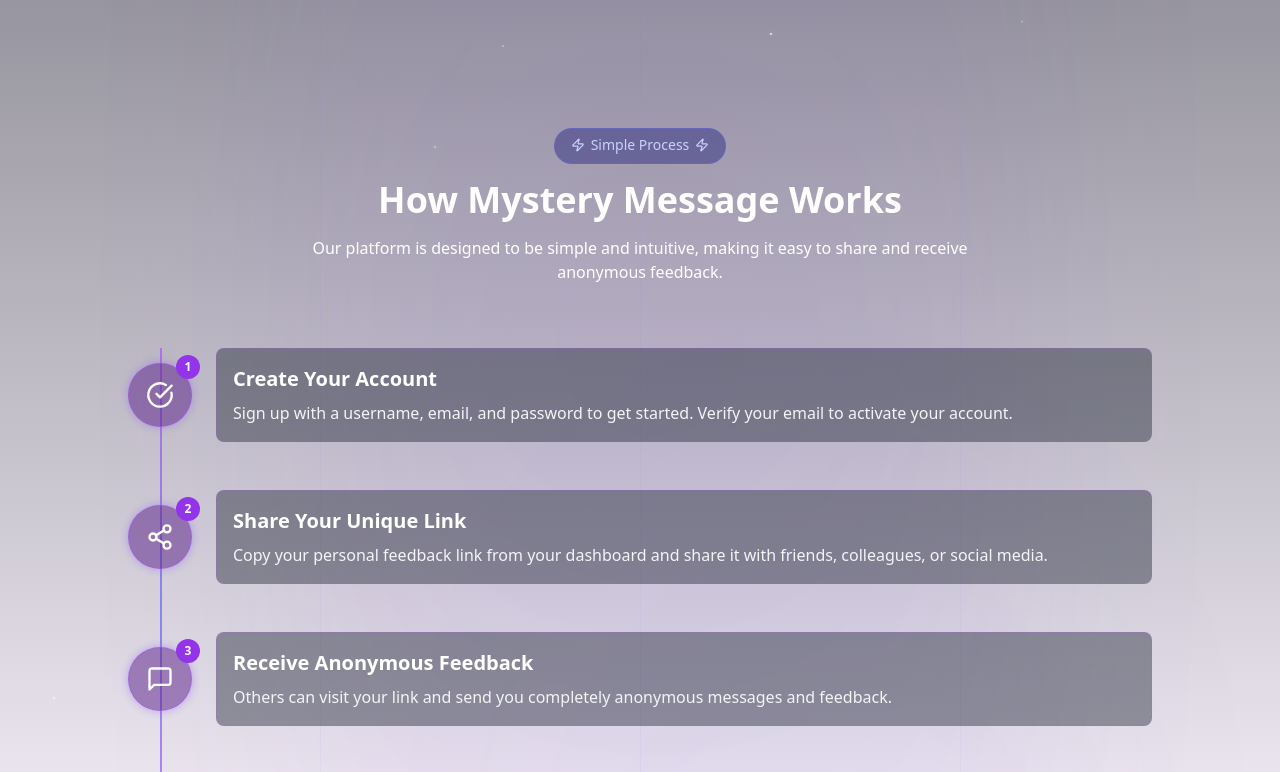
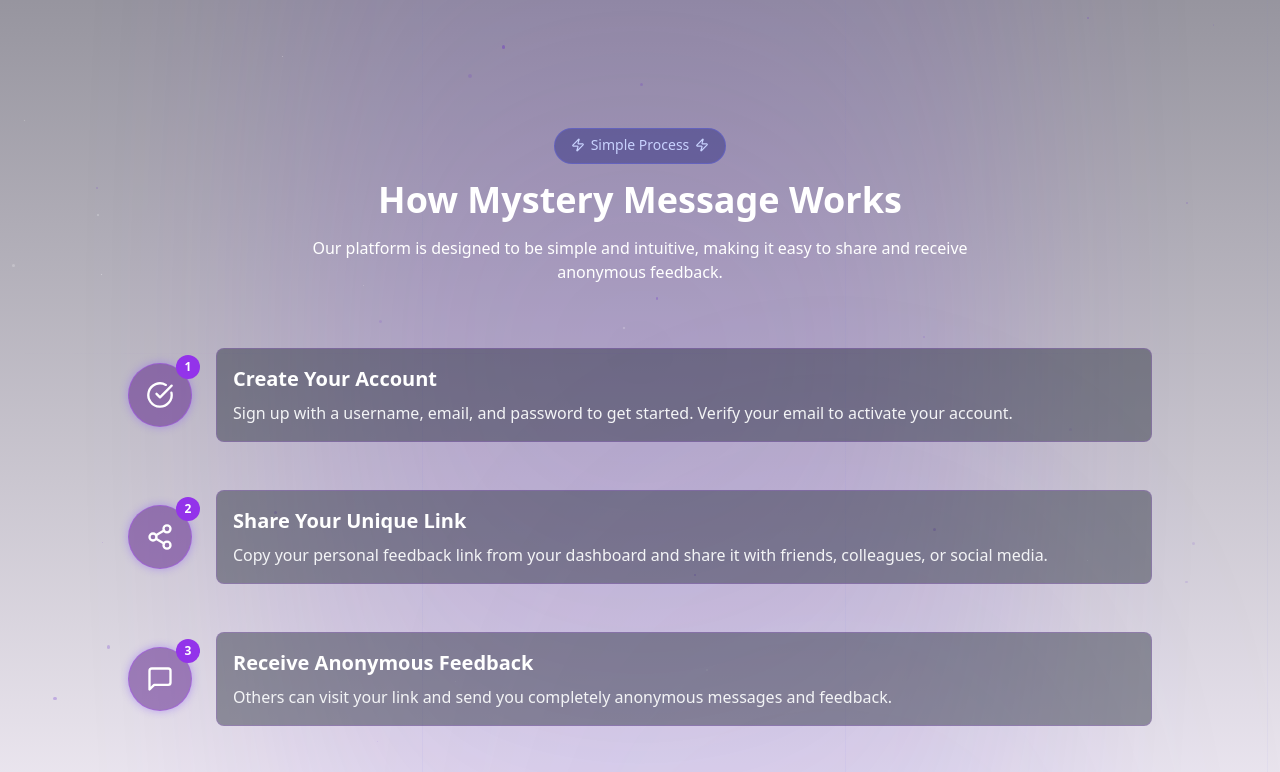
Before and after one commit to Sahilvishwa2108/feedback_app, a Next.js app: page /about in a window 1280 px wide. Shown: the part 1380-2152 px from the top of the page. Built offline with nearby package versions, Linux system fonts and the light colour scheme.

Commit message:
Optimize cosmic particles and nebula effects for better performance; simplify star field and grid lines

```diff
--- a/src/app/about/page.tsx
+++ b/src/app/about/page.tsx
@@ -27,31 +27,27 @@ import {
 import { Button } from "@/components/ui/button";
 import Link from "next/link";
 
-// Cosmic Particles Background
+// Optimized Cosmic Particles - much lighter
 const CosmicParticles = () => {
   const [particles, setParticles] = useState<
-    {
+    Array<{
       id: number;
       size: number;
       x: string;
       y: string;
-      delay: number;
-      duration: number;
       opacity: number;
-    }[]
+    }>
   >([]);
 
   useEffect(() => {
-    // Reduced from 50 to 20 particles
+    // Reduced to 100 static particles
     const generateParticles = () => {
-      return Array.from({ length: 20 }).map((_, i) => ({
+      return Array.from({ length: 100 }).map((_, i) => ({
         id: i,
         size: Math.random() * 3 + 1,
         x: `${Math.random() * 100}%`,
         y: `${Math.random() * 100}%`,
-        delay: Math.random() * 5,
-        duration: Math.random() * 20 + 15, // Slightly slower for better performance
-        opacity: Math.random() * 0.3 + 0.1, // Reduced max opacity
+        opacity: Math.random() * 0.3 + 0.1,
       }));
     };
 
@@ -63,27 +59,17 @@ const CosmicParticles = () => {
   return (
     <div className="absolute inset-0 overflow-hidden pointer-events-none">
       {particles.map((particle) => (
-        <motion.div
+        <div
           key={particle.id}
-          className="absolute rounded-full"
+          className="absolute rounded-full animate-pulse"
           style={{
             width: particle.size,
             height: particle.size,
             left: particle.x,
             top: particle.y,
-            backgroundColor: `rgba(94, 28, 207, ${particle.opacity})`, // Darker purple
-          }}
-          initial={{ opacity: 0, scale: 0 }}
-          animate={{
-            opacity: [0, particle.opacity, 0],
-            scale: [0, 1, 0],
-            y: [0, -20, 0], // Reduced motion range
-          }}
-          transition={{
-            duration: particle.duration,
-            repeat: Infinity,
-            delay: particle.delay,
-            ease: "easeInOut",
+            backgroundColor: `rgba(94, 28, 207, ${particle.opacity})`,
+            animationDuration: `${Math.random() * 5 + 5}s`,
+            animationDelay: `${Math.random() * 3}s`,
           }}
         />
       ))}
@@ -91,62 +77,40 @@ const CosmicParticles = () => {
   );
 };
 
-// Nebula Effect
+// Simplified Nebula Effect - using CSS instead of animations
 const CosmicNebula = () => {
   return (
     <div className="absolute inset-0 pointer-events-none overflow-hidden">
-      <motion.div
-        className="absolute rounded-full opacity-10 blur-[100px]" // Reduced opacity from 0.20 to 0.10
+      <div
+        className="absolute rounded-full opacity-10 blur-[100px] animate-pulse"
         style={{
           background:
-            "radial-gradient(circle, rgba(94, 28, 207, 0.6) 0%, rgba(109, 62, 216, 0.2) 50%, rgba(138, 55, 217, 0.05) 100%)", // Darker colors
+            "radial-gradient(circle, rgba(94, 28, 207, 0.6) 0%, rgba(109, 62, 216, 0.2) 50%, rgba(138, 55, 217, 0.05) 100%)",
           width: "60%",
           height: "60%",
           left: "20%",
           top: "10%",
-        }}
-        animate={{
-          scale: [1, 1.1, 1],
-          opacity: [0.1, 0.15, 0.1], // Reduced opacity animation range
-          x: [0, 20, 0],
-          y: [0, -20, 0],
-        }}
-        transition={{
-          duration: 25,
-          repeat: Infinity,
-          repeatType: "reverse",
-          ease: "easeInOut",
+          animationDuration: "25s",
         }}
       />
-      <motion.div
-        className="absolute rounded-full opacity-10 blur-[120px]" // Reduced opacity from 0.20 to 0.10
+      <div
+        className="absolute rounded-full opacity-10 blur-[120px] animate-pulse"
         style={{
           background:
-            "radial-gradient(circle, rgba(59, 50, 209, 0.5) 0%, rgba(79, 82, 221, 0.2) 50%, rgba(109, 120, 228, 0.05) 100%)", // Darker colors
+            "radial-gradient(circle, rgba(59, 50, 209, 0.5) 0%, rgba(79, 82, 221, 0.2) 50%, rgba(109, 120, 228, 0.05) 100%)",
           width: "50%",
           height: "50%",
           right: "10%",
           bottom: "10%",
-        }}
-        animate={{
-          scale: [1, 1.15, 1],
-          opacity: [0.1, 0.12, 0.1], // Reduced opacity animation range
-          x: [0, -30, 0],
-          y: [0, 20, 0],
-        }}
-        transition={{
-          duration: 30,
-          repeat: Infinity,
-          repeatType: "reverse",
-          ease: "easeInOut",
-          delay: 2,
+          animationDuration: "30s",
+          animationDelay: "2s",
         }}
       />
     </div>
   );
 };
 
-// Star Field
+// Optimized Star Field - fewer stars, mostly static
 const StarField = () => {
   const [stars, setStars] = useState<
     Array<{
@@ -155,19 +119,18 @@ const StarField = () => {
       x: string;
       y: string;
       opacity: number;
-      duration: number;
     }>
   >([]);
 
   useEffect(() => {
-    const starCount = 50; // Reduced from 100 to 50
+    // Reduced to 50 stars, all static
+    const starCount = 50;
     const generatedStars = Array.from({ length: starCount }).map((_, i) => ({
       id: i,
       size: Math.random() * 2 + 0.5,
       x: `${Math.random() * 100}%`,
       y: `${Math.random() * 100}%`,
-      opacity: Math.random() * 0.7 + 0.2, // Slightly increased opacity for better visibility
-      duration: Math.random() * 3 + 2,
+      opacity: Math.random() * 0.7 + 0.2,
     }));
 
     setStars(generatedStars);
@@ -178,7 +141,7 @@ const StarField = () => {
   return (
     <div className="absolute inset-0 overflow-hidden pointer-events-none">
       {stars.map((star) => (
-        <motion.div
+        <div
           key={star.id}
           className="absolute rounded-full bg-white"
           style={{
@@ -189,31 +152,21 @@ const StarField = () => {
             opacity: star.opacity / 2,
             boxShadow: `0 0 ${star.size * 2}px rgba(255, 255, 255, ${star.opacity})`,
           }}
-          // Static stars for better performance - no animation
         />
       ))}
-      {/* Only animate a subset of stars for performance */}
-      {stars.slice(0, 15).map((star) => (
-        <motion.div
+      {/* Only animate 10 stars for better performance */}
+      {stars.slice(0, 10).map((star) => (
+        <div
           key={`animated-${star.id}`}
-          className="absolute rounded-full bg-white"
+          className="absolute rounded-full bg-white animate-pulse"
           style={{
             width: star.size,
             height: star.size,
             left: star.x,
             top: star.y,
-            opacity: 0,
+            opacity: star.opacity / 3,
             boxShadow: `0 0 ${star.size * 2}px rgba(255, 255, 255, ${star.opacity})`,
-          }}
-          animate={{
-            opacity: [0, star.opacity, 0],
-          }}
-          transition={{
-            duration: star.duration,
-            repeat: Infinity,
-            repeatType: "reverse",
-            ease: "easeInOut",
-            delay: star.duration,
+            animationDuration: `${Math.random() * 3 + 3}s`,
           }}
         />
       ))}
@@ -221,33 +174,31 @@ const StarField = () => {
   );
 };
 
-// Grid Lines
+// Simplified Grid Lines - static only
 const GridLines = () => {
   return (
     <div className="absolute inset-0 overflow-hidden pointer-events-none">
-      {/* Horizontal lines - reduced from 12 to 6 */}
-      {[...Array(6)].map((_, i) => (
-        <motion.div
+      {/* Horizontal lines - reduced to 8 */}
+      {[...Array(8)].map((_, i) => (
+        <div
           key={`h-${i}`}
-          className="absolute h-px w-full bg-gradient-to-r from-transparent via-purple-500/5 to-transparent" // Reduced opacity
+          className="absolute h-px w-full bg-gradient-to-r from-transparent via-purple-500/5 to-transparent"
           style={{
-            top: `${(i + 1) * 16}%`,
+            top: `${(i + 1) * 20}%`,
             left: 0,
           }}
-          // Removed animation for better performance
         />
       ))}
 
-      {/* Vertical lines - reduced from 6 to 3 */}
-      {[...Array(3)].map((_, i) => (
-        <motion.div
+      {/* Vertical lines - reduced to 4 */}
+      {[...Array(4)].map((_, i) => (
+        <div
           key={`v-${i}`}
-          className="absolute w-px h-full bg-gradient-to-b from-transparent via-indigo-500/5 to-transparent" // Reduced opacity
+          className="absolute w-px h-full bg-gradient-to-b from-transparent via-indigo-500/5 to-transparent"
           style={{
-            left: `${(i + 1) * 25}%`,
+            left: `${(i + 1) * 33}%`,
             top: 0,
           }}
-          // Removed animation for better performance
         />
       ))}
     </div>
@@ -472,14 +423,15 @@ const FAQItem = ({ question, answer, delay }: FAQItemProps) => {
 // Main About Page Component
 export default function AboutPage() {
   const { scrollYProgress } = useScroll();
-  const heroRef = useRef(null);
+  // heroRef isn't being used with a ref attribute anywhere
   const featuresRef = useRef(null);
   const howItWorksRef = useRef(null);
   const faqRef = useRef(null);
 
-  // Parallax effects
+  // Parallax effects - keep these as they're used in the floating objects
   const y1 = useTransform(scrollYProgress, [0, 1], [0, -100]);
   const y2 = useTransform(scrollYProgress, [0, 1], [0, -200]);
+  // This opacity transform doesn't appear to be used
   const opacity = useTransform(scrollYProgress, [0, 0.2], [1, 0]);
 
   return (
@@ -492,7 +444,6 @@ export default function AboutPage() {
 
       {/* Hero section */}
       <motion.section
-        ref={heroRef}
         className="relative pt-24 pb-16 lg:pt-32 lg:pb-24 px-4 overflow-hidden"
         initial={{ opacity: 0 }}
         animate={{ opacity: 1 }}
@@ -689,8 +640,8 @@ export default function AboutPage() {
             />
             <FeatureCard
               icon={RefreshCw}
-              title="Message Inspiration"
-              description="Struggling with what to say? Use our suggestion system for inspiration based on categories."
+              title="AI-Powered Suggestions"
+              description="OpenAI recommendations helps craft meaningful, constructive feedback for any situation."
               delay={0.6}
             />
           </div>
@@ -717,7 +668,7 @@ export default function AboutPage() {
                   color: [
                     "rgb(224, 231, 255)",
                     "rgb(165, 180, 252)",
-                    "rgb(224, 231, 255)"
+                    "rgb(224, 231, 255)",
                   ],
                 }}
                 transition={{ duration: 3, repeat: Infinity }}
@@ -738,9 +689,6 @@ export default function AboutPage() {
           </motion.div>
 
           <div className="space-y-12 relative">
-            {/* Connecting line - made more visible */}
-            <div className="absolute top-0 bottom-0 left-[32px] w-0.5 bg-gradient-to-b from-purple-500/70 via-indigo-500/70 to-purple-500/70 hidden md:block"></div>
-
             <HowItWorksStep
               icon={CheckCircle}
               title="Create Your Account"
```
